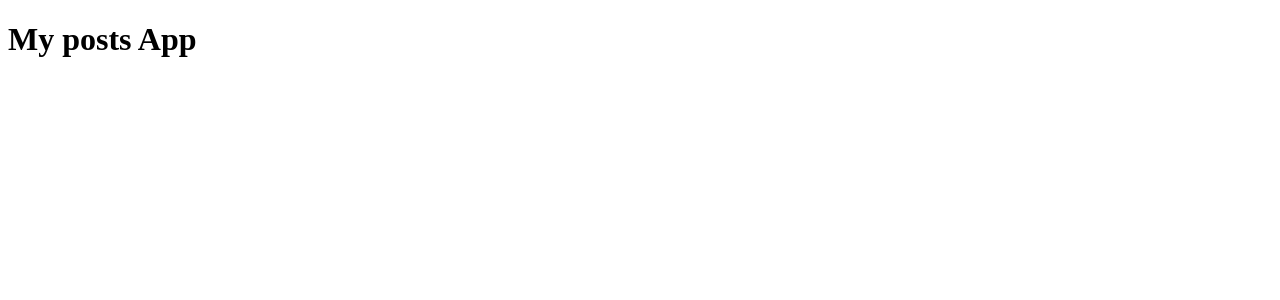
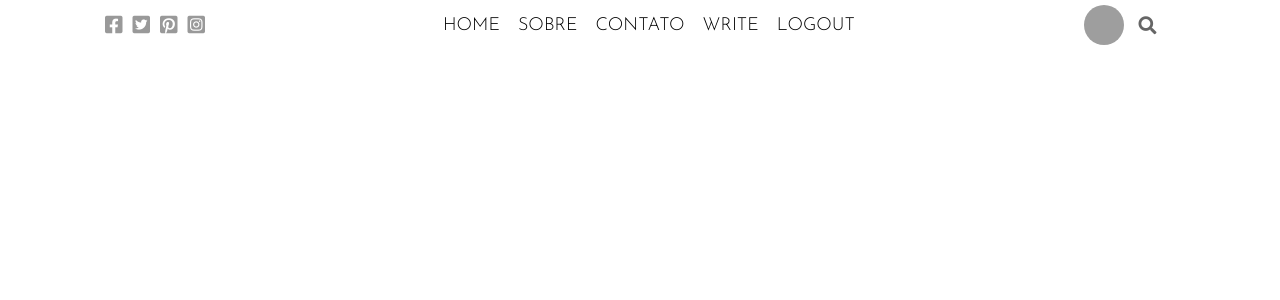
Before and after one commit to Vanderllee/posts-project, a React (Create React App) app: page / in a window 1280 px wide. Shown: the top 300 px of the page. Built offline with nearby package versions, Linux system fonts and the light colour scheme; grey boxes are pictures that could not be loaded.

Commit message:
added fonts icon

```diff
--- a/public/index.html
+++ b/public/index.html
@@ -10,7 +10,12 @@
       content="Web site created using create-react-app"
     />
     <link href="https://fonts.googleapis.com/css2?family=Josefin+Sans:wght@100;200;300;400;500;600;700&family=Lora:ital,wght@1,400;1,500;1,600&family=Varela&family=Varela+Round&display=swap" rel="stylesheet">
-
+    <link rel="stylesheet" href="https://cdnjs.cloudflare.com/ajax/libs/font-awesome/5.15.4/css/all.min.css" integrity="sha512-1ycn6IcaQQ40/MKBW2W4Rhis/DbILU74C1vSrLJxCq57o941Ym01SwNsOMqvEBFlcgUa6xLiPY/NS5R+E6ztJQ==" crossorigin="anonymous" referrerpolicy="no-referrer" />
+    <style>
+      *{
+        margin: 0;
+      }
+    </style>
     <title>My posts</title>
   </head>
   <body>
--- a/src/App.js
+++ b/src/App.js
@@ -1,9 +1,10 @@
+import TopBar from "./topbar/TopBar";
 
 function App() {
   return (
-    <div className="App">
-      <h1>My posts App</h1>
-    </div>
+    <>
+      <TopBar />
+    </>
   );
 }
 
```
